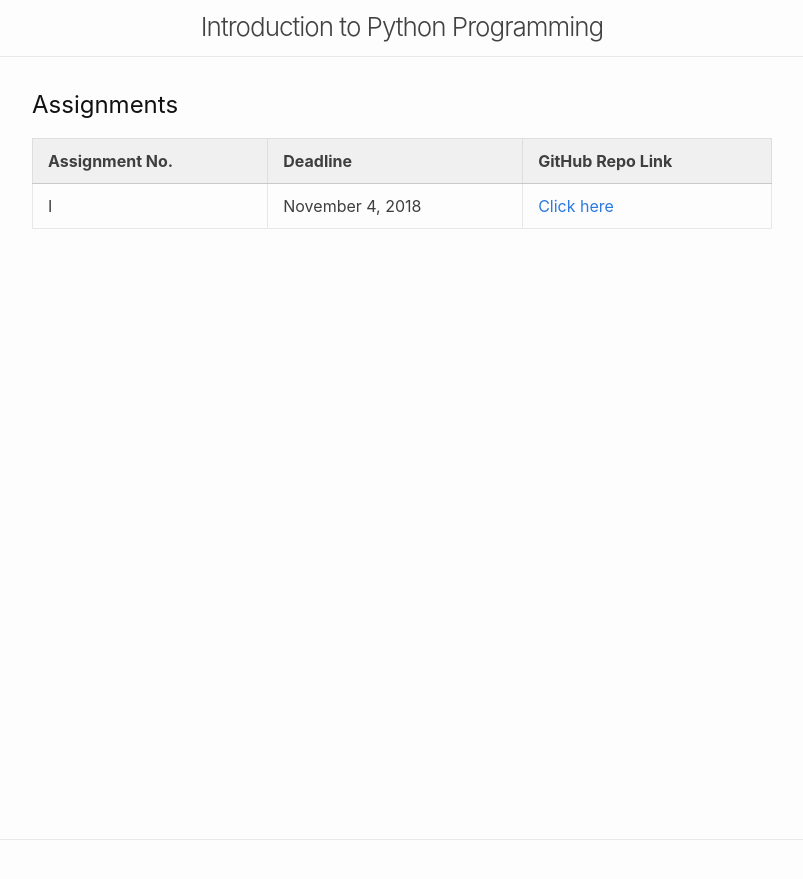
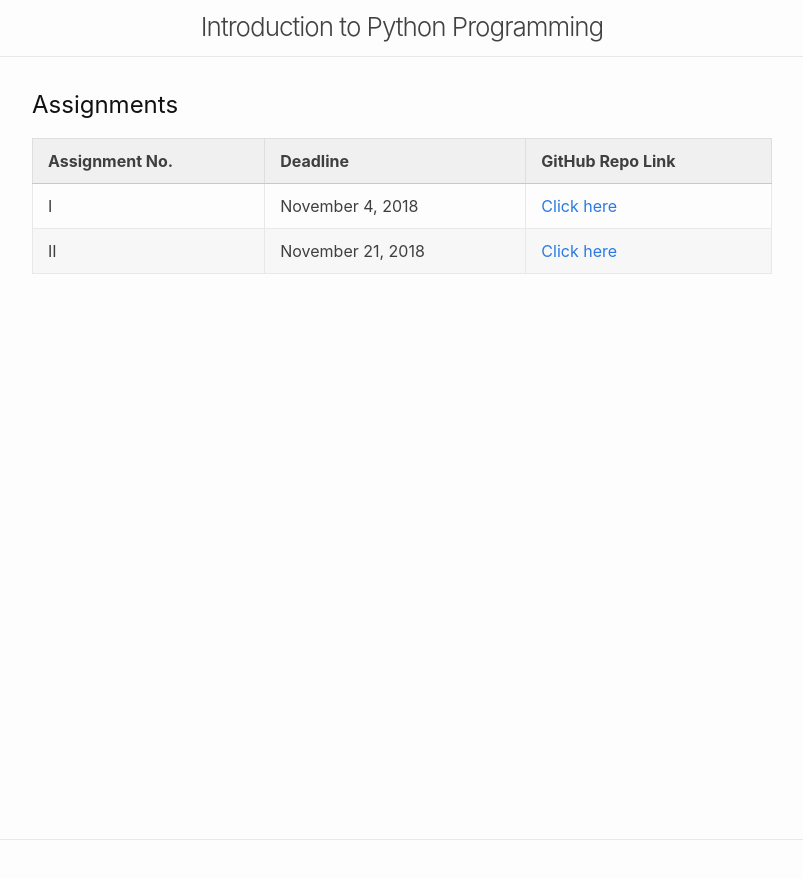
Before and after one commit to dwit013/dwit013.github.io, a Jekyll site: the page built from assignments.md, in a window 1280 px wide. Shown: the top 879 px of the page, without its empty margins (238-1041 px from the left). Built offline with Jekyll 4.4.1, drawn with Linux system fonts in a browser that asks for light colours; our own code applies the rules of GitHub Pages for plain Markdown files.

Commit message:
Added assignment II

```diff
--- a/assignments.md
+++ b/assignments.md
@@ -16,5 +16,10 @@ layout: page
             <td> November 4, 2018 </td>
             <td> <a href="http://github.com/dwit013/assignment_1" target="_blank"> Click here </a> </td>
         </tr>
+        <tr>
+            <td> II </td>
+            <td> November 21, 2018 </td>
+            <td> <a href="http://github.com/dwit013/assignment_II" target="_blank"> Click here </a> </td>
+        </tr>
     </tbody>
 </table>
```
